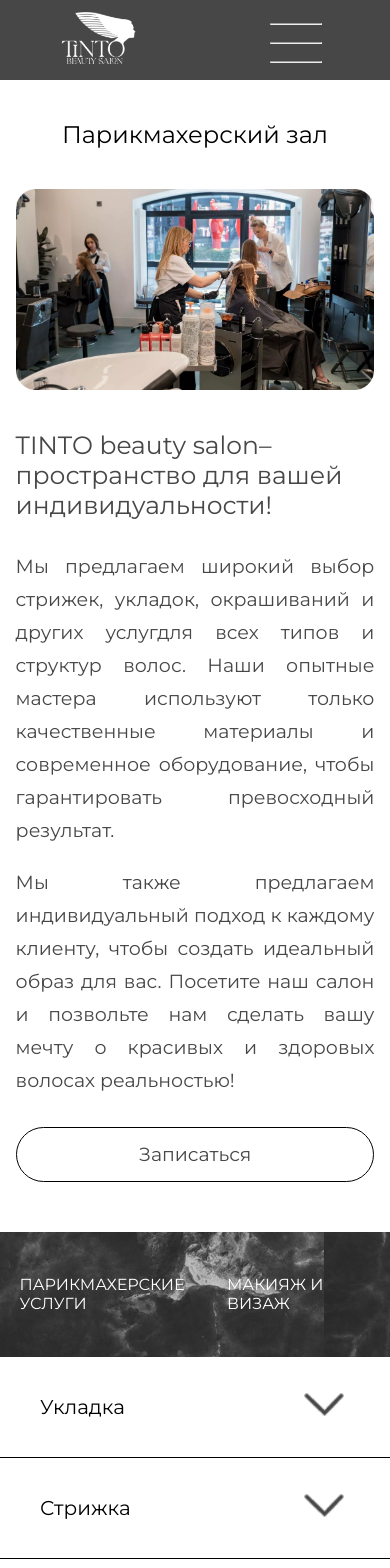
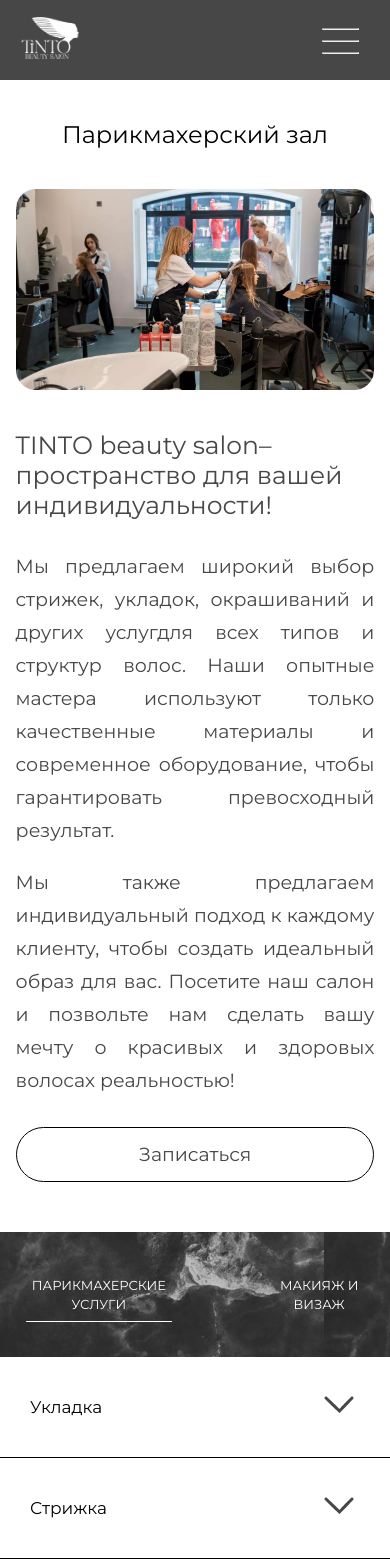
Before and after one commit to agada83/new_site, a React (Create React App) app in the folder my-app/: page /prices in a window 390 px wide. Shown: the top 1568 px of the page. Built offline with nearby package versions, Linux system fonts and the light colour scheme.

Commit message:
realise 1.0

```diff
--- a/my-app/src/Companents/FirstComp/FirstComp.css
+++ b/my-app/src/Companents/FirstComp/FirstComp.css
@@ -45,7 +45,7 @@
     margin-top: 10px;
     font-family: 'Montserrat';
     width: 50svw;
-    height: 10svw;
+    height: 60px;
     background-color: #eb7a0900;
     border: 1px solid white;
     color: white;
@@ -85,7 +85,7 @@
     .fcmb-button button{
         margin-top: 9px;
         width: 50svw;
-        height: 10svw;
+        height: 60px;
         background-color: #eb7a0900;
         border: 1px solid white;
         color: white;
--- a/my-app/src/Companents/Footer/Footer.js
+++ b/my-app/src/Companents/Footer/Footer.js
@@ -20,7 +20,7 @@ class Footer extends Component {
                         <div className='metro'><div className='ft-line'><div className='ft-bd blue'/><a className='div-a'>Бауманская</a></div></div>
                         <div className='metro'><div className='ft-line'><div className='ft-bd red'/><a className='div-a'>Комсомольская</a></div></div>
                     </div>
-                    <div className='ft-item'><h1 className='div-h'>СОЦСЕТИ</h1><Link to={'https://wa.me/7XXXXXXXXXX'} style={{textDecoration:'none'}}><div style={{display:'flex'}} href='https://wa.me/7XXXXXXXXXX'><img src={whatsappImg} className='wimg' /><a className='a-href' >Чат WhatsApp</a></div></Link></div>
+                    <div className='ft-item'><h1 className='div-h'>СОЦСЕТИ</h1><Link to={'https://wa.me/79057981628'} style={{textDecoration:'none'}}><div style={{display:'flex'}} href='https://wa.me/7XXXXXXXXXX'><img src={whatsappImg} className='wimg' /><a className='a-href' >Чат WhatsApp</a></div></Link></div>
                 </div>
             </div>
         </div>
--- a/my-app/src/Companents/Header/Header.css
+++ b/my-app/src/Companents/Header/Header.css
@@ -1,5 +1,4 @@
 /* Ваш файл стилей для Header.css */
-
 /* Стили для основного контейнера навигационного меню */
 .navbarmb {
   background-color: #474747;
@@ -25,7 +24,7 @@
 /* Стили для ссылок в навигационном меню */
 .navbarmb-nav {
   align-items: center;
-  margin-right: 60px;
+  margin-right: 60px; /*отступ справа от края для полос*/
   width: max-content;
   height: 75px;
   position: relative;
@@ -121,7 +120,7 @@ margin-right: 0;
 }
 
 .navbarmb-nav .navmb-link {
-  color: #ffffff;
+  color: #ffffff58;
   text-decoration: none;
   transition: color 0.5s ease;
   font-family: 'Montserrat-Light';
@@ -139,6 +138,11 @@ margin-right: 0;
     width: 70px;
     height: auto;
   }
+  .navbarmb-toggler div hr{
+    width: 43px;
+    margin:  0px 0px 13px 0px;
+    padding: 0;
+  }
   .navbarmb-nav ul {
     list-style: none;
     padding: 0;
@@ -155,11 +159,22 @@ margin-right: 0;
     font-family: 'Montserrat-Light';
     font-size: 23px;
   }
+  .navbarmb-brand {
+    margin-left: 40px;
+    flex-grow: 1;
+  }
+  .navbarmb-nav {
+    align-items: center;
+    margin-right: 28px; /*отступ справа от края для полос*/
+    width: max-content;
+    height: 75px;
+    position: relative;
 
+  }
 }
 @media (max-width:420px) {
   .navbarmb-brand img {
-    width: 77px;
+    width: 60px;
     height: auto;
   }
   .navbarmb-nav ul {
@@ -182,6 +197,22 @@ margin-right: 0;
     margin-left: 10px;
     font-size: 24px;
     width: 70px;
+  }
+  .navbarmb-brand {
+    margin-left: 20px;
+    flex-grow: 1;
+  }
+  .navbarmb-nav {
+    align-items: center;
+    margin-right: 8px; /*отступ справа от края для полос*/
+    width: max-content;
+    height: 75px;
+    position: relative;
+  }
+  .navbarmb-toggler div hr{
+    width: 35px;
+    margin: 5px 0px 10px 0px;
+    padding: 0;
   }
 }
 
--- a/my-app/src/Companents/Info/Info.css
+++ b/my-app/src/Companents/Info/Info.css
@@ -1,3 +1,7 @@
+.HashLink{
+    text-decoration: none;
+
+}
 .infomb-box{
     height: 500px;
     background-image: url('../../assets/brandfull.png');
@@ -56,6 +60,7 @@
 }
 .mbdiva{
     margin-top: 20px;
+    text-decoration: none;
 
 }
 .mbdiva a{
@@ -64,6 +69,7 @@
     color: rgb(199, 199, 199);
     transition: color 0.5s ease;
     cursor: pointer;
+    text-decoration: none;
 
 }
 .mbdivht{
@@ -217,7 +223,6 @@
     color: rgb(199, 199, 199);
     transition: color 0.5s ease;
     cursor: pointer;
-
 }
 .divht{
     flex: 1;
--- a/my-app/src/Companents/Interior/Interior.js
+++ b/my-app/src/Companents/Interior/Interior.js
@@ -49,7 +49,7 @@ class Interior extends Component {
       );
     } else {
         return (
-        <div className='invmb-box'>
+        <div className='invmb-box' id='interior'>
             <h1>ИНТЕРЬЕР</h1>
             <div className='invmb-content'>
                 <div className='invmb-item1'><img className='invmb-img' src={interoirImgmb2}/></div>
--- a/my-app/src/Companents/Salon/PriceList.css
+++ b/my-app/src/Companents/Salon/PriceList.css
@@ -365,6 +365,8 @@
     margin-right: auto;
     margin-left: auto;
     height: auto;
+    text-align: center;
+    gap: 100px;
   }
   .pr-diva a{
     font-size: 16px;
@@ -374,3 +376,49 @@
     cursor: pointer;
   }
 }
+@media (max-width:410px) {
+  .pr-switch{
+    gap:17svw;
+  }
+  .pr-diva a{
+    font-size: 13px;}
+  .pr-switch{
+    width: 96svw;
+  }
+  .pr-divht{
+    flex: 1;
+    background-color: #ffffff00;
+    width: 80%;}
+  .pr-menu-visible h2{
+    padding-left: 30px;
+    font-size: 17px;
+  }
+  .pr-menu-visible img{
+    margin-right: 30px;
+    width: 30px;}
+
+  .pr-hair-full-price{
+    width: 100%;
+    margin-left: auto;
+    margin-right: auto;
+    display: flex;
+    flex-direction: column;
+    line-height: 60px;
+    color: black;
+    font-size: 15px;
+  }
+  }
+@media (max-width:340px) {
+  .pr-switch{
+    gap:10px;
+  }
+  .pr-divht{
+    flex: 1;
+    background-color: #ffffff00;
+    width: 80%;}
+}
+@media (max-width:340px) {
+  .pr-switch{
+    gap:10px;
+  }
+}
--- a/my-app/src/Companents/Salon/Salon.js
+++ b/my-app/src/Companents/Salon/Salon.js
@@ -76,7 +76,7 @@ const priceHairData = [
         { name: 'Укладка мужская', price: '1000 руб.' },
         { name: 'Сушка волос феном S/M/L/XL', price: '1000/ 1100/ 1200/ 1400 руб.' },
         { name: 'Укладка женская S/M/L/XL', price: '1600/ 1800/ 2000/ 2300 руб.' },
-        { name: 'Укладка Коктейльная Cloud Nine S/M/L/XL', price: '2100/2900/3300/3600 руб.' },
+        { name: 'Укладка Коктейльная Cloud Nine S/M/L/XL', price: '2100/ 2900/ 3300/ 3600 руб.' },
         { name: 'Укладка празничная S/M/L/XL', price: '2100/ 3500/ 3900/ 4600 руб.' },
         { name: 'Укладка нарощенных волос', price: '2800 руб.' },
         { name: 'Экспресс плетение косы', price: '1200 руб.' },
@@ -254,7 +254,7 @@ const priceHairData = [
     const [displayText2, setDisplayText2] = useState('TINTO beauty salon–пространство для вашей индивидуальности!');
     const [displayText3, setDisplayText3] = useState('Мы предлагаем широкий выбор стрижек, укладок, окрашиваний и других услугдля всех типов и структур волос. Наши опытные мастера используют только качественные материалы и современное оборудование, чтобы гарантировать превосходный результат.');
     const [displayText4, setDisplayText4] = useState('Мы также предлагаем индивидуальный подход к каждому клиенту, чтобы создать идеальный образ для вас. Посетите наш салон и позвольте нам сделать вашу мечту о красивых и здоровых волосах реальностью!');
-    const [activeButton, setActiveButton] = useState(null);
+    const [activeButton, setActiveButton] = useState(1);
 
     const handleButtonClick = () => {
         setActiveButton(1);
--- a/my-app/src/Companents/Team/Carousel-style/Carousel-style.js
+++ b/my-app/src/Companents/Team/Carousel-style/Carousel-style.js
@@ -31,7 +31,7 @@ const slidesData = [
     text2: 'Оксана Макалкина',
     text3: 'Опыт работы: 15 лет',
     text4: 'Профессионально подберет форму стрижки, посоветует модные направления, а также опытный специалист по стойкому выпрямлению волос',
-    href:'/oksana-makalkina#main'
+    href:'/oksana-makalkina'
   },
   {
     image: imgVera,
@@ -40,7 +40,7 @@ const slidesData = [
     text2: 'Вера Марычева',
     text3: 'Опыт работы: 20 лет',
     text4: 'Опытный мастер, обладающий более чем 20-летним стажем в профессии. Воплотит ваши пожелания и внесет в образ модные «фишки» и тренды. ',
-    href:'/vera-marycheva#main'
+    href:'/vera-marycheva'
   },
   {
     image: imgEkaterina,
@@ -49,7 +49,7 @@ const slidesData = [
     text2: 'Екатерина Лосева',
     text3: 'Опыт работы: 20 лет',
     text4: 'Профисиональный мастер-универсал, выполнит стрижки и укладки любой сложности. Многократный призёр конкурсов и чемпионатов по парикмахерскому искусству.',
-    href:'/ekaterina-loseva#main'
+    href:'/ekaterina-loseva'
   },
   {
     image: imgAlena,
@@ -58,7 +58,7 @@ const slidesData = [
     text2: 'Алена Галан',
     text3: 'Опыт работы: 11 лет',
     text4: 'Выполнение любого вида макияжа, оформление бровей (окрашивание и коррекция), ламинирование бровей и ресниц. Несложный пластический грим.',
-    href:'/alena-galan#main'
+    href:'/alena-galan'
   },
 ];
 const useWindowWidth = () => {
--- a/my-app/src/Companents/TopServices/TSCarousel.css
+++ b/my-app/src/Companents/TopServices/TSCarousel.css
@@ -57,6 +57,8 @@
     margin-left: auto;
     margin-right: auto;
     text-align: center;
+    z-index: 110000;
+
 }
 .itemmb img{
     width: 100%;
```
Also changed, not shown: my-app/src/Companents/Header/Header.js (+8 -5 lines), my-app/src/Companents/Info/Info.js (+38 -13 lines).
